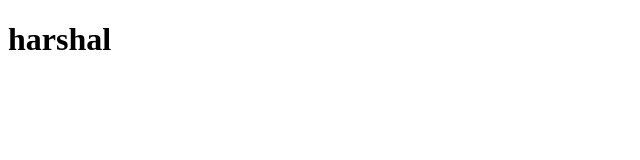
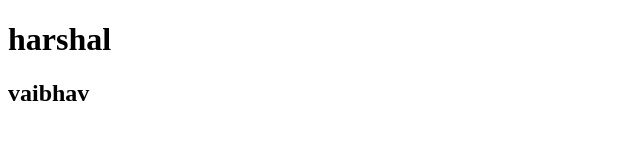
Before and after one commit to dhirajshinde19/gittrial, a plain HTML site: page harshal.html in a window 1280 px wide. Shown: the whole page, without its empty margins (0-640 px from the left). Drawn offline with Linux system fonts and the light colour scheme.

Commit message:
vaibhav added

```diff
--- a/harshal.html
+++ b/harshal.html
@@ -8,5 +8,6 @@
 </head>
 <body>
     <h1>harshal</h1>
+    <h2>vaibhav</h2>
 </body>
 </html>
```
